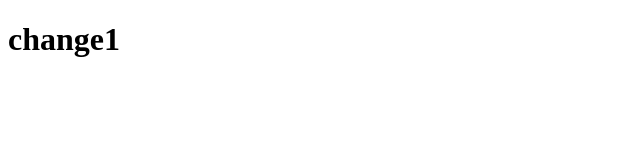
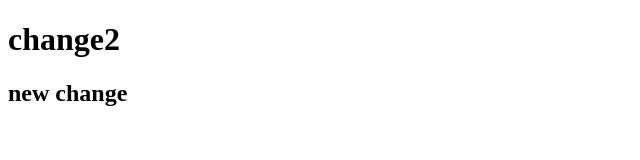
Before and after one commit to Knxckii/test, a plain HTML site: page index.html in a window 1280 px wide. Shown: the whole page, without its empty margins (0-640 px from the left). Drawn offline with Linux system fonts and the light colour scheme.

Commit message:
added h2

```diff
--- a/index.html
+++ b/index.html
@@ -6,7 +6,8 @@
   </head>
 
   <body>
-    <h1>change1</h1>
+    <h1>change2</h1>
+    <h2>new change</h2>
   </body>
 
 </html>
```
